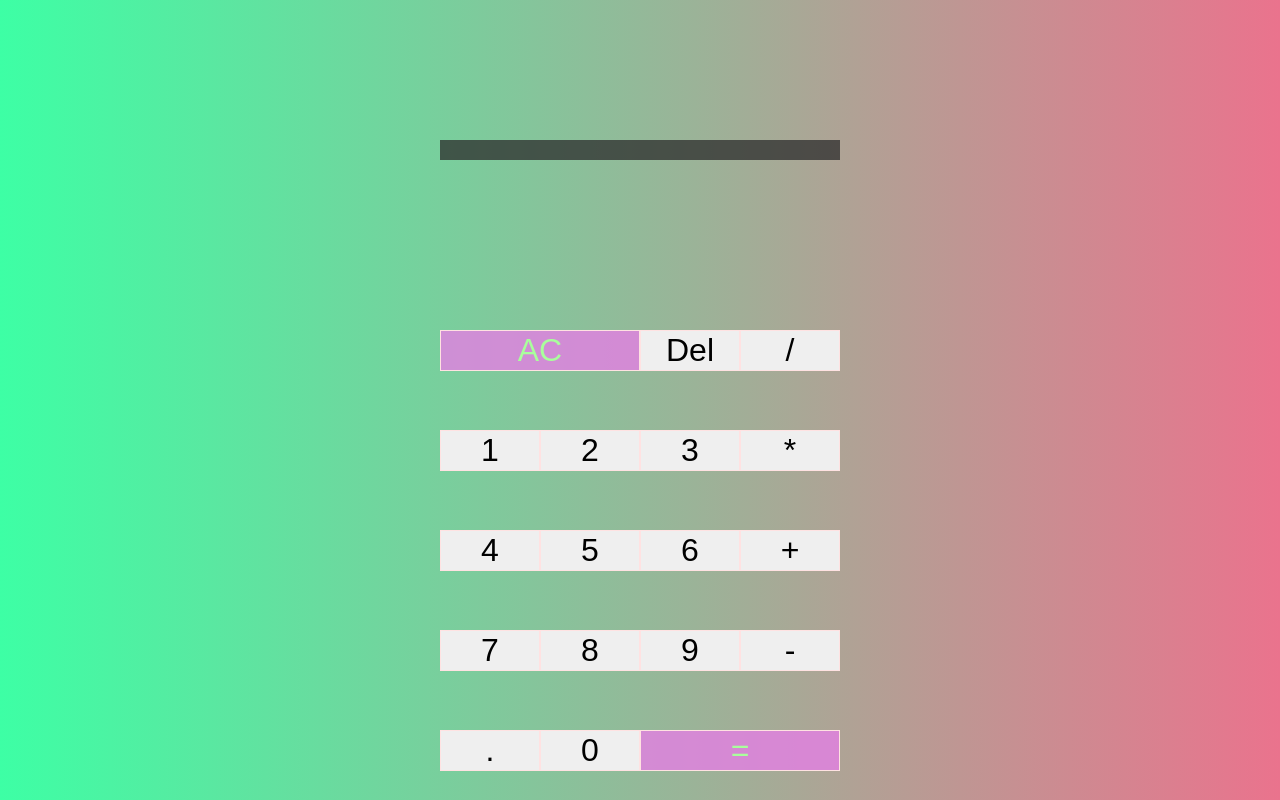
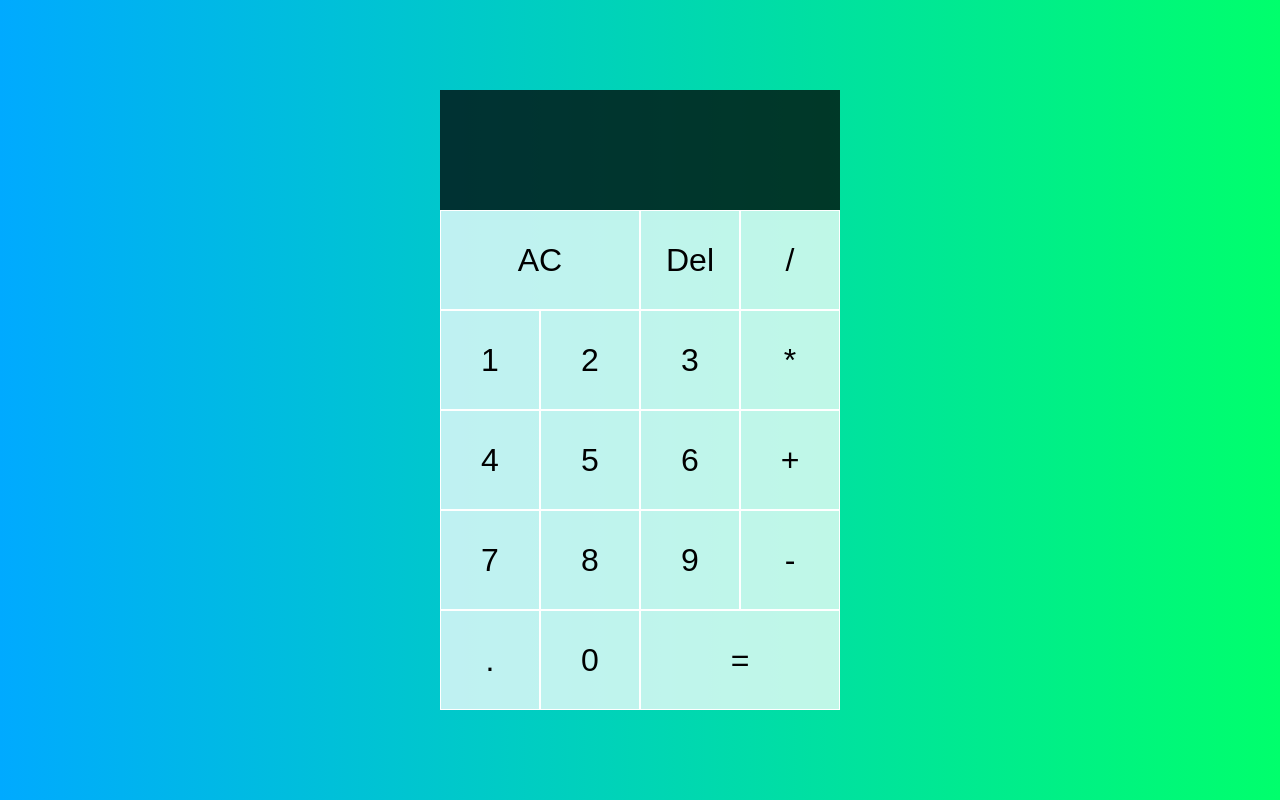
Before and after one commit to JordanGardom/Website2, a plain HTML site: page index.html in a window 1280 px wide. Drawn offline with Linux system fonts and the light colour scheme.

Commit message:
Update styles.css

```diff
--- a/styles.css
+++ b/styles.css
@@ -5,15 +5,15 @@
 }
 
 body {
+  padding: 0;
   margin: 0;
-    padding: 0;
-    background: linear-gradient(to right, rgb(61, 255, 165), #EA738DFF);
+  background: linear-gradient(to right, #00AAFF, #00FF6C);
 }
 
 .calculator-grid {
   display: grid;
   justify-content: center;
-        align-items: center;
+  align-content: center;
   min-height: 100vh;
   grid-template-columns: repeat(4, 100px);
   grid-template-rows: minmax(120px, auto) repeat(5, 100px);
@@ -22,23 +22,22 @@
 .calculator-grid > button {
   cursor: pointer;
   font-size: 2rem;
-            border: 1px, solid #ffe2e2;
+  border: 1px solid white;
   outline: none;
-            background-color: rbga(255, 255, 255, 0.75);
+  background-color: rgba(255, 255, 255, .75);
 }
 
 .calculator-grid > button:hover {
-              background-color: #a9a9a9;
+  background-color: rgba(255, 255, 255, .9);
 }
 
 .span-two {
   grid-column: span 2;
-        color: #a9fe9c;
-        background-color: rgba(228, 128, 228, 0.8);
 }
-    .output{
+
+.output {
   grid-column: 1 / -1;
-        background-color: rgba(45, 45, 45, 0.75);
+  background-color: rgba(0, 0, 0, .75);
   display: flex;
   align-items: flex-end;
   justify-content: space-around;
@@ -48,13 +47,12 @@
   word-break: break-all;
 }
 
-      .output .previous-operand{
-        color: rgba(195, 195, 195, 0.75);
+.output .previous-operand {
+  color: rgba(255, 255, 255, .75);
   font-size: 1.5rem;
 }
 
-
-      .output .current-operand{
-        color: rgb(255, 223, 223);
+.output .current-operand {
+  color: white;
   font-size: 2.5rem;
 }
```
Lines whose indentation alone changed are shown as unchanged.
